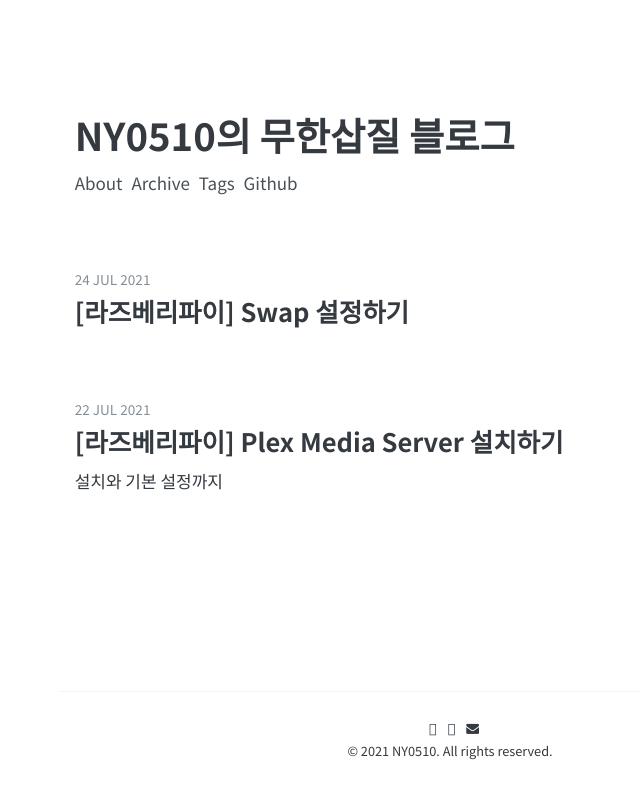
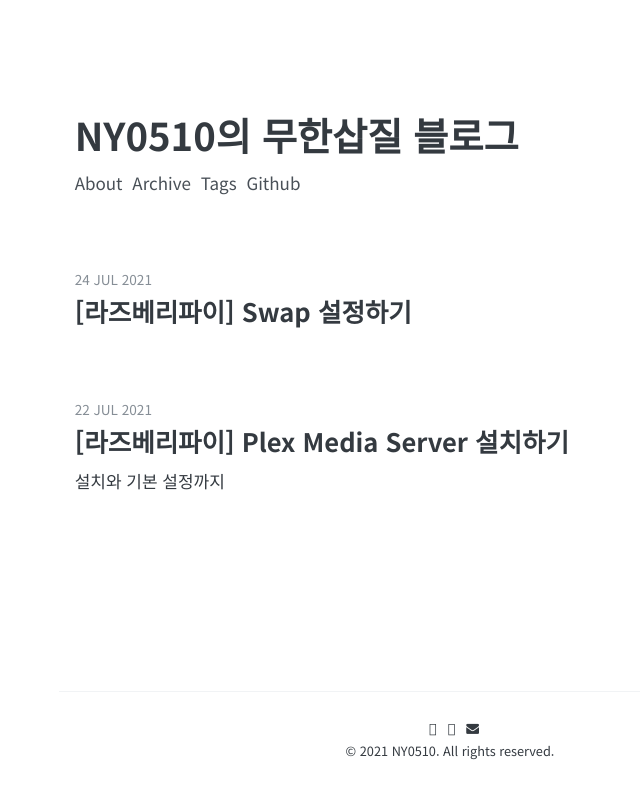
Before and after one commit to NY0510/Blog.old, a Jekyll site: the page built from index.html, in a window 1280 px wide. Shown: the top 799 px of the page, without its empty margins (190-830 px from the left). Built offline with Jekyll 4.4.1, drawn with Linux system fonts in a browser that asks for light colours; some web fonts are replaced; the list of posts is cut into pages by our own code.

Commit message:
lang en -> ko

```diff
--- a/_layouts/default.html
+++ b/_layouts/default.html
@@ -1,11 +1,7 @@
 <!DOCTYPE html>
-<html lang="en">
-{% include head.html %}
-<body>
-  <div class="content-container">
-    {{ content }}
-
-    {% include footer.html %}
-  </div>
-</body>
+<html lang="ko">
+	{% include head.html %}
+	<body>
+		<div class="content-container">{{ content }} {% include footer.html %}</div>
+	</body>
 </html>
```
